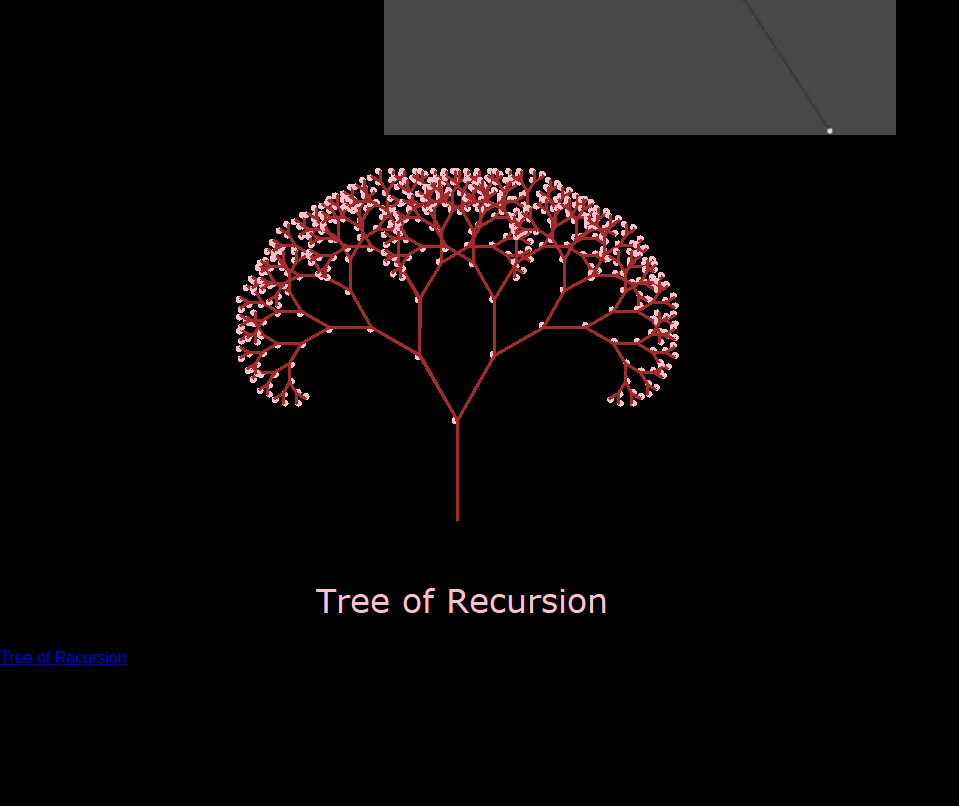
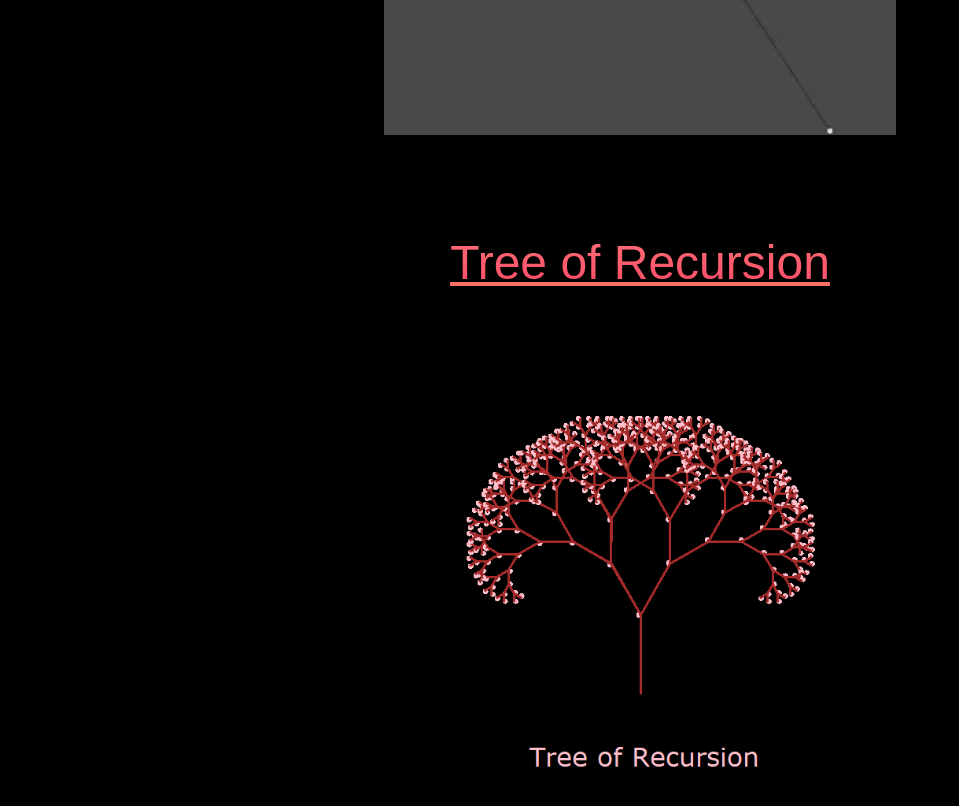
Before and after one commit to etxrnqlz/personal-website, a plain HTML site: page projects.html in a window 1280 px wide. Shown: the part 2740-3546 px from the top of the page, without its empty margins (0-959 px from the left). Before the commit the page ends 3407 px from the top, so only its background shows below. Drawn offline with Linux system fonts and the light colour scheme.

Commit message:
Update styles.css

```diff
--- a/styles.css
+++ b/styles.css
@@ -310,3 +310,25 @@ h4 {
     width: 40%;
     height: auto;
 }
+
+.treeofrecur {
+    background-image: linear-gradient(to top, #ff0844 0%, #ffb199
+    100%);
+    -webkit-background-clip: text;
+    -moz-background-clip: text;
+    -webkit-text-fill-color: transparent;
+    -moz-text-fill-color: transparent;
+    font-size: 3em;
+    text-align: center;
+    display: block;
+    padding: 100px;
+    text-decoration: underline #f77062;
+}
+
+.img-treerecur {
+    display: block;
+    margin-left: auto;
+    margin-right: auto;
+    width: 40%;
+    height: auto;
+}
```
